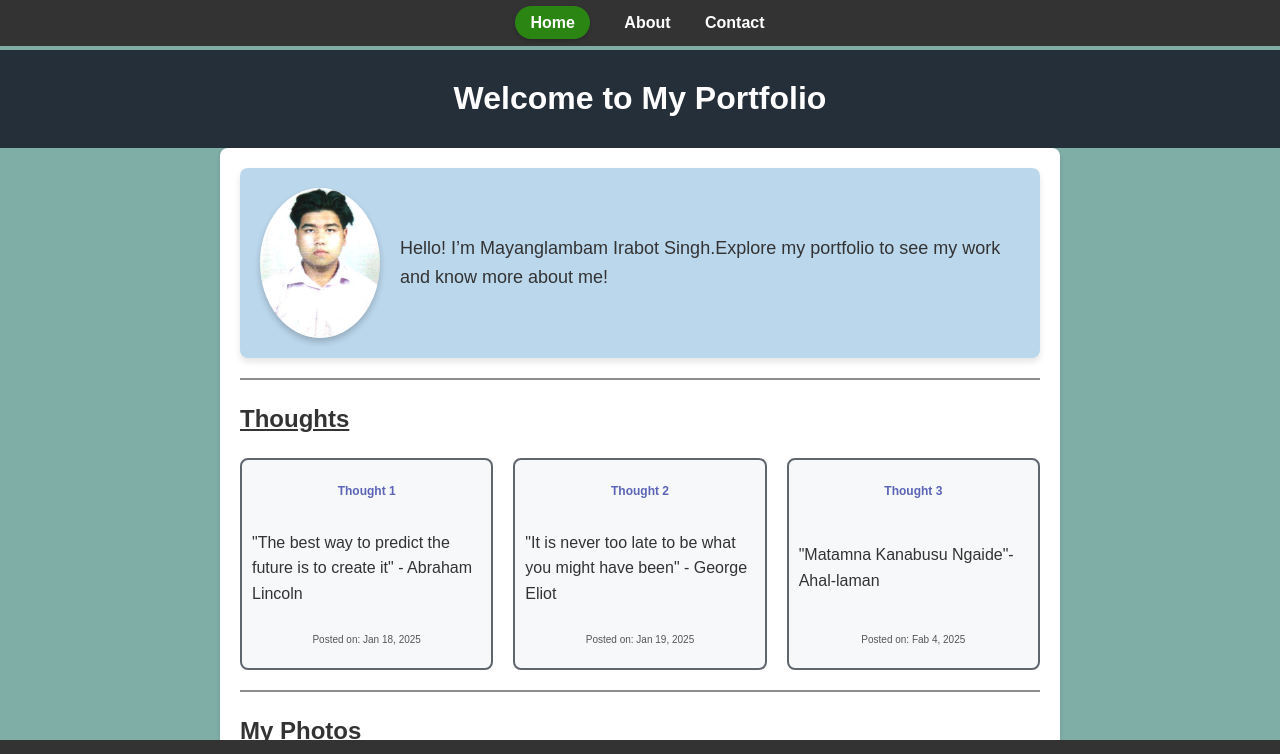
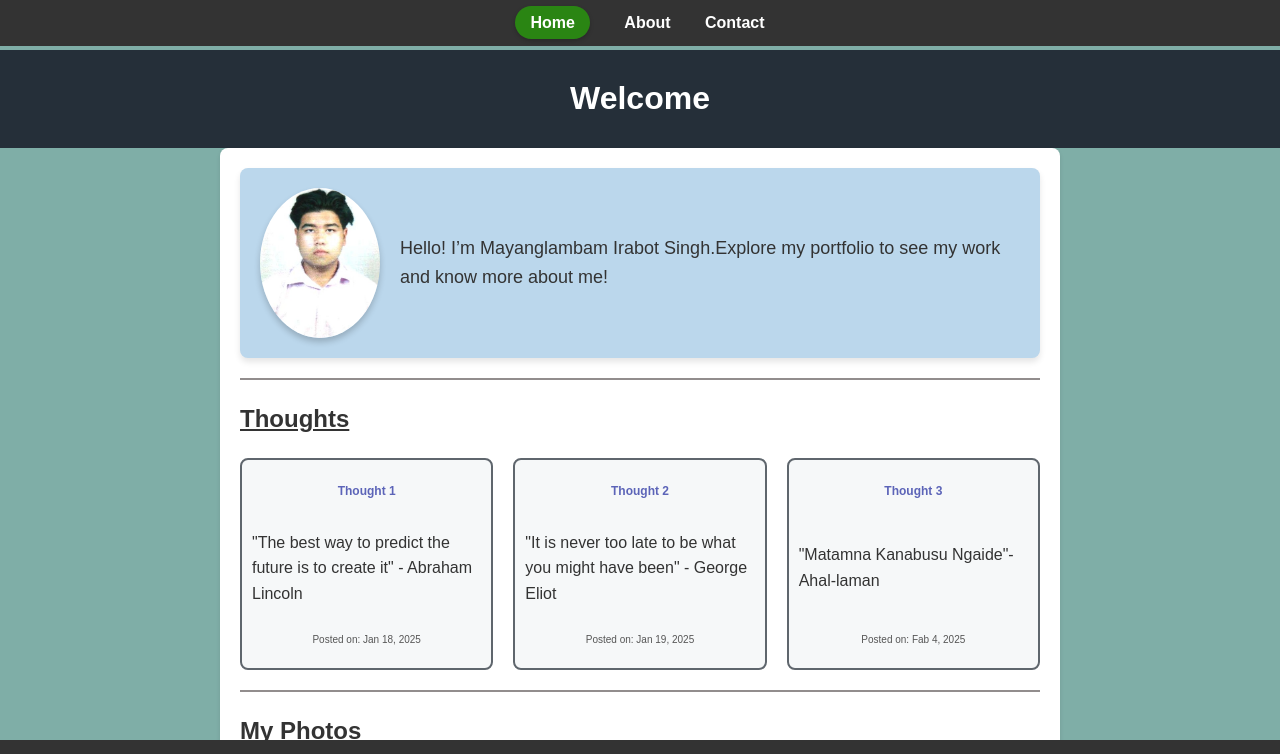
Before and after one commit to m-irabot/m-irabot, a plain HTML site: page index.html in a window 1280 px wide. Shown: the top 754 px of the page. Drawn offline with Linux system fonts and the light colour scheme.

Commit message:
Update index.html
welcome to my protfolio changed to welcome

```diff
--- a/index.html
+++ b/index.html
@@ -18,7 +18,7 @@
   </nav>
 
   <header class="welcome-header">
-    <h1>Welcome to My Portfolio</h1>
+    <h1>Welcome</h1>
   </header>
 
   <main>
```
